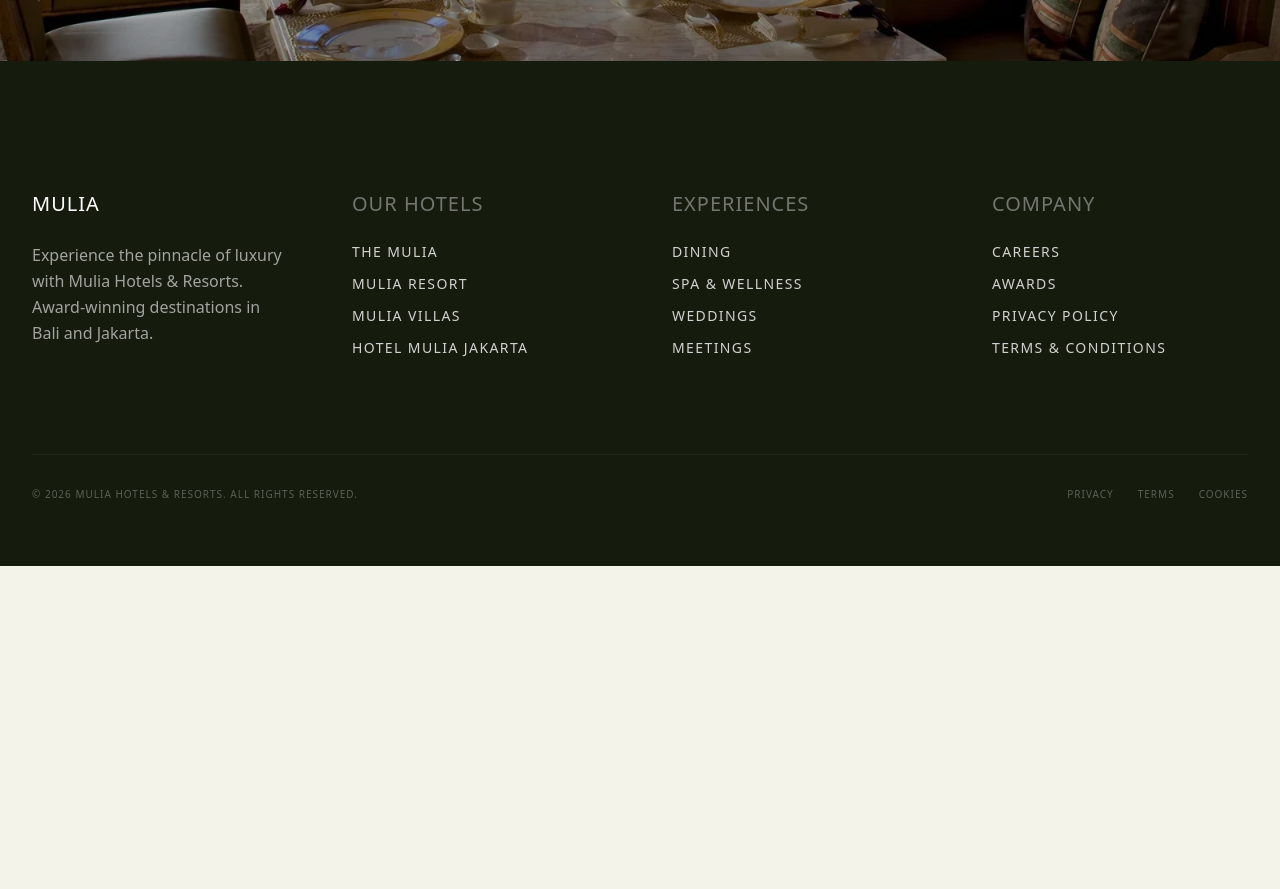
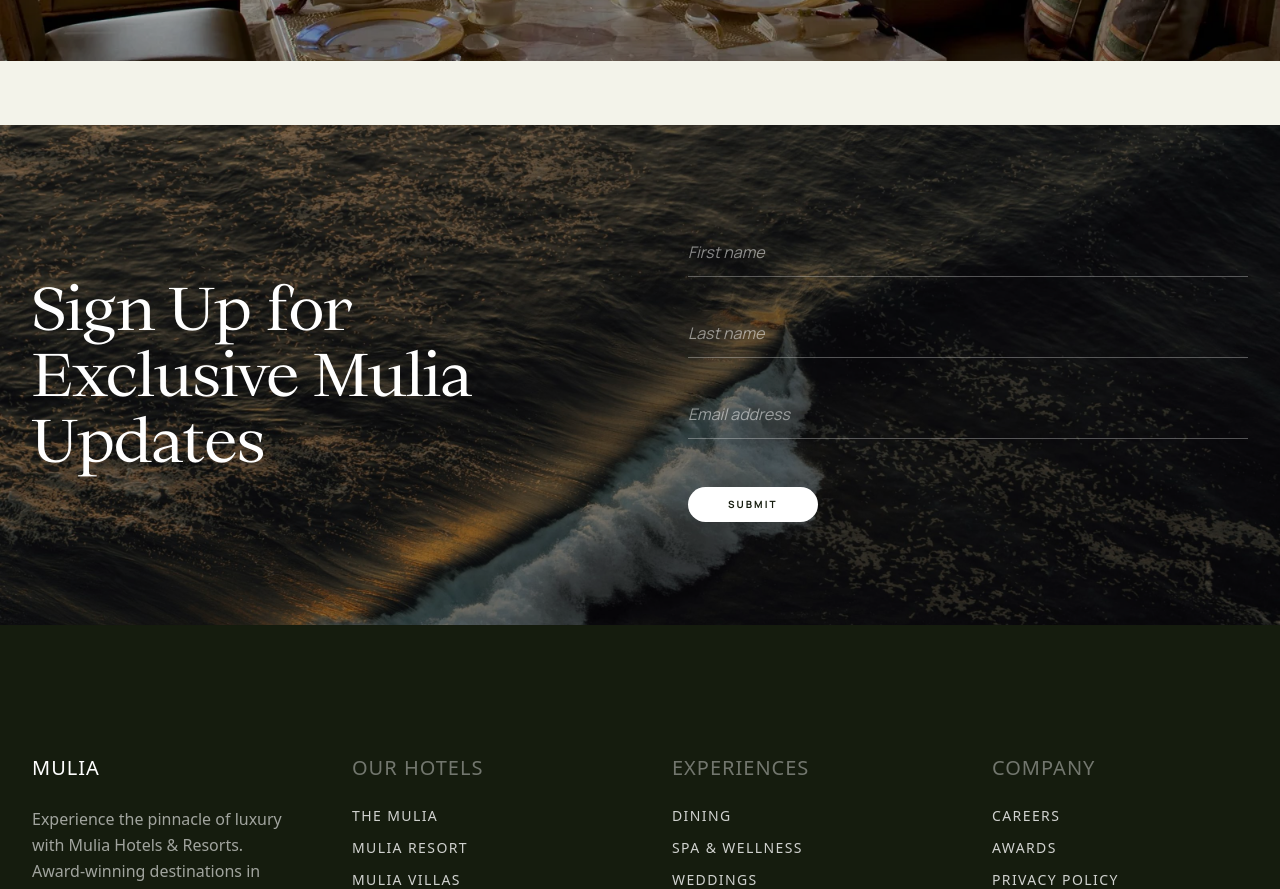
Before and after one commit to zkDhruba/the-mulia-clone, a Next.js app: page / in a window 1280 px wide. Shown: the part 5800-6689 px from the top of the page. Before the commit the page ends 6366 px from the top, so only its background shows below. Built offline with nearby package versions, Linux system fonts and the light colour scheme; a web font is replaced by a local one.

Commit message:
newsletter section introduced

```diff
--- a/src/app/page.tsx
+++ b/src/app/page.tsx
@@ -9,6 +9,7 @@
 import { Card } from "@/components/shared/Card";
 import { PlanningGridSection2 } from '@/components/sections/PlanningGridSection2';
 import { DiningHeroSection } from '@/components/sections/DiningHeroSection';
+import { NewsletterSection } from '@/components/sections/NewsletterSection';
 
 export default function Home() {
   const dining = [
@@ -104,6 +105,9 @@
         {/* Dining Hero Section */}
         <DiningHeroSection />
 
+        {/* Newsletter Section */}
+        <NewsletterSection />
+
         {/* Additional sections would go here */}
       </section>
     </div>
--- /dev/null
+++ b/src/components/sections/NewsletterSection.tsx
@@ -0,0 +1,113 @@
+"use client";
+
+import React, { useState } from 'react';
+import { Container } from '@/components/layout/Container';
+import { ImageWrapper } from '@/components/shared/ImageWrapper';
+import { motion } from 'framer-motion';
+
+export const NewsletterSection: React.FC = () => {
+  const [formData, setFormData] = useState({
+    firstName: '',
+    lastName: '',
+    email: ''
+  });
+
+  const handleSubmit = (e: React.FormEvent) => {
+    e.preventDefault();
+    console.log('Form submitted:', formData);
+    // Add newsletter submission logic here
+  };
+
+  const handleInputChange = (e: React.ChangeEvent<HTMLInputElement>) => {
+    const { name, value } = e.target;
+    setFormData(prev => ({ ...prev, [name]: value }));
+  };
+
+  return (
+    <section className="mt-16 relative w-full py-16 lg:py-24 overflow-hidden flex items-center min-h-[500px]">
+      {/* Background Image */}
+      <div className="absolute inset-0 z-0">
+        <ImageWrapper
+          src="/images/form.jpg"
+          alt="Mulia Newsletter"
+          fill
+          className="object-cover"
+        />
+        <div className="absolute inset-0 bg-black/45 z-10" />
+      </div>
+
+      <Container className="relative z-20">
+        <div className="grid grid-cols-1 lg:grid-cols-2 gap-12 lg:gap-24 items-center">
+
+          {/* Left Column: Heading */}
+          <motion.div
+            initial={{ opacity: 0, x: -30 }}
+            whileInView={{ opacity: 1, x: 0 }}
+            viewport={{ once: true }}
+            transition={{ duration: 0.8 }}
+          >
+            <h2 className="text-4xl md:text-5xl lg:text-6xl font-ortica text-white leading-[1.1] tracking-tight max-w-md">
+              Sign Up for Exclusive Mulia Updates
+            </h2>
+          </motion.div>
+
+          {/* Right Column: Form */}
+          <motion.form
+            onSubmit={handleSubmit}
+            initial={{ opacity: 0, x: 30 }}
+            whileInView={{ opacity: 1, x: 0 }}
+            viewport={{ once: true }}
+            transition={{ duration: 0.8, delay: 0.2 }}
+            className="flex flex-col space-y-8"
+          >
+            <div className="flex flex-col space-y-1">
+              <input
+                type="text"
+                name="firstName"
+                placeholder="First name"
+                value={formData.firstName}
+                onChange={handleInputChange}
+                className="bg-transparent border-b border-white/30 py-3 text-white placeholder:text-white/50 focus:outline-none focus:border-white transition-colors font-manrope text-sm lg:text-base italic"
+                required
+              />
+            </div>
+
+            <div className="flex flex-col space-y-1">
+              <input
+                type="text"
+                name="lastName"
+                placeholder="Last name"
+                value={formData.lastName}
+                onChange={handleInputChange}
+                className="bg-transparent border-b border-white/30 py-3 text-white placeholder:text-white/50 focus:outline-none focus:border-white transition-colors font-manrope text-sm lg:text-base italic"
+                required
+              />
+            </div>
+
+            <div className="flex flex-col space-y-1">
+              <input
+                type="email"
+                name="email"
+                placeholder="Email address"
+                value={formData.email}
+                onChange={handleInputChange}
+                className="bg-transparent border-b border-white/30 py-3 text-white placeholder:text-white/50 focus:outline-none focus:border-white transition-colors font-manrope text-sm lg:text-base italic"
+                required
+              />
+            </div>
+
+            <div className="pt-4">
+              <button
+                type="submit"
+                className="px-10 py-2.5 rounded-full bg-white text-brand-dark text-[10px] font-manrope font-bold uppercase tracking-[0.2em] transition-all duration-300 hover:bg-white/90 hover:scale-105 active:scale-95"
+              >
+                Submit
+              </button>
+            </div>
+          </motion.form>
+
+        </div>
+      </Container>
+    </section>
+  );
+};
```
Also changed, not shown: public/images/form.jpg (added).
